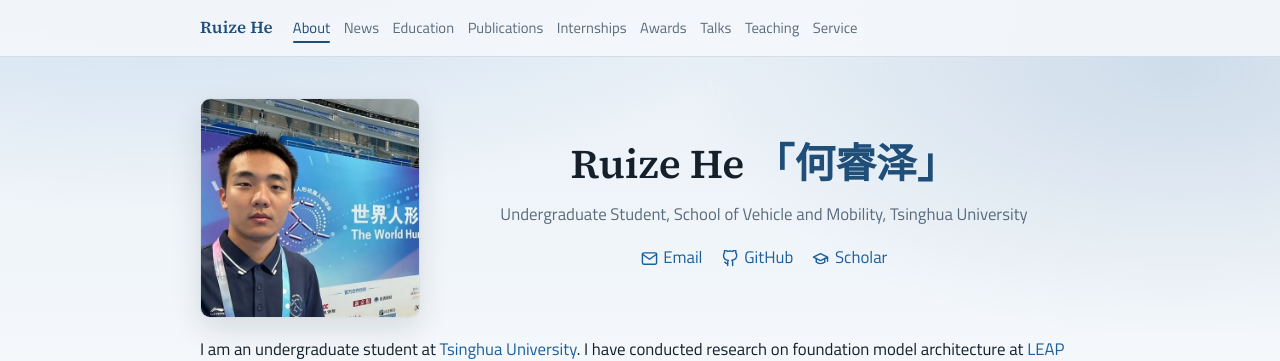
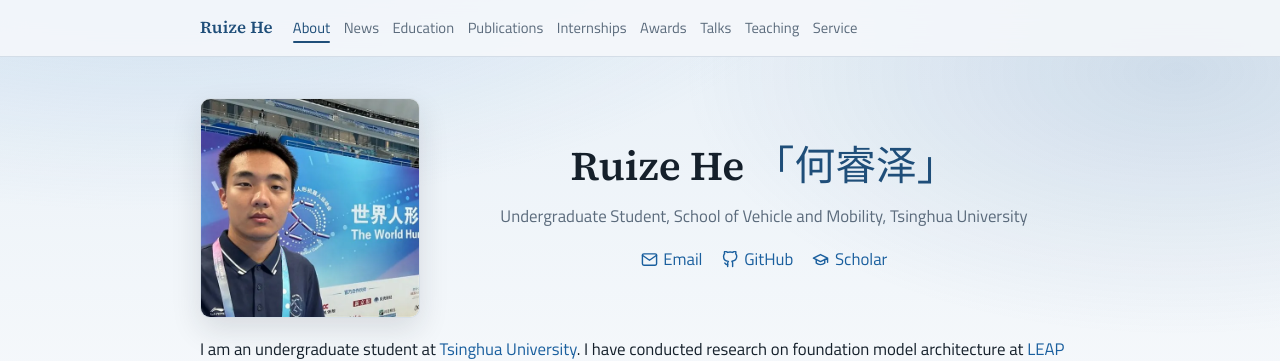
Before and after one commit to Horizonll/Horizonll.github.io, a Jekyll site: the page built from index.md, in a window 1280 px wide. Shown: the top 361 px of the page. Built offline with Jekyll 4.4.1, drawn with Linux system fonts in a browser that asks for light colours.

Commit message:
Switch Chinese font back to lighter Noto Sans SC
Co-authored-by: Cursor <cursoragent@cursor.com>

```diff
--- a/_layouts/default.html
+++ b/_layouts/default.html
@@ -31,7 +31,7 @@
     <link rel="preconnect" href="https://fonts.googleapis.com" />
     <link rel="preconnect" href="https://fonts.gstatic.com" crossorigin />
     <link
-      href="https://fonts.googleapis.com/css2?family=Noto+Serif+SC:wght@400;600&text=%E4%BD%95%E7%9D%BF%E6%B3%BD%E3%80%8C%E3%80%8D&family=Source+Serif+4:wght@600&family=Titillium+Web&display=swap"
+      href="https://fonts.googleapis.com/css2?family=Noto+Sans+SC:wght@300;400&text=%E4%BD%95%E7%9D%BF%E6%B3%BD%E3%80%8C%E3%80%8D&family=Source+Serif+4:wght@600&family=Titillium+Web&display=swap"
       rel="stylesheet"
     />
     <link
--- a/assets/css/main.css
+++ b/assets/css/main.css
@@ -11,8 +11,8 @@
   --color-border: rgba(31, 78, 121, 0.14);
   --color-rule: rgba(31, 78, 121, 0.08);
   --color-photo-border: rgba(31, 78, 121, 0.18);
-  --font-body: "Titillium Web", "Noto Serif SC";
-  --font-display: "Source Serif 4", "Noto Serif SC";
+  --font-body: "Titillium Web", "Noto Sans SC";
+  --font-display: "Source Serif 4", "Noto Sans SC";
   --width-content: 880px;
   --nav-height: 56px;
   --space-page-x: 32px;
@@ -230,6 +230,8 @@ main {
 
 .profile-info .name span {
   color: var(--color-accent);
+  font-family: "Noto Sans SC";
+  font-weight: 300;
 }
 
 .profile-info .meta {
```
